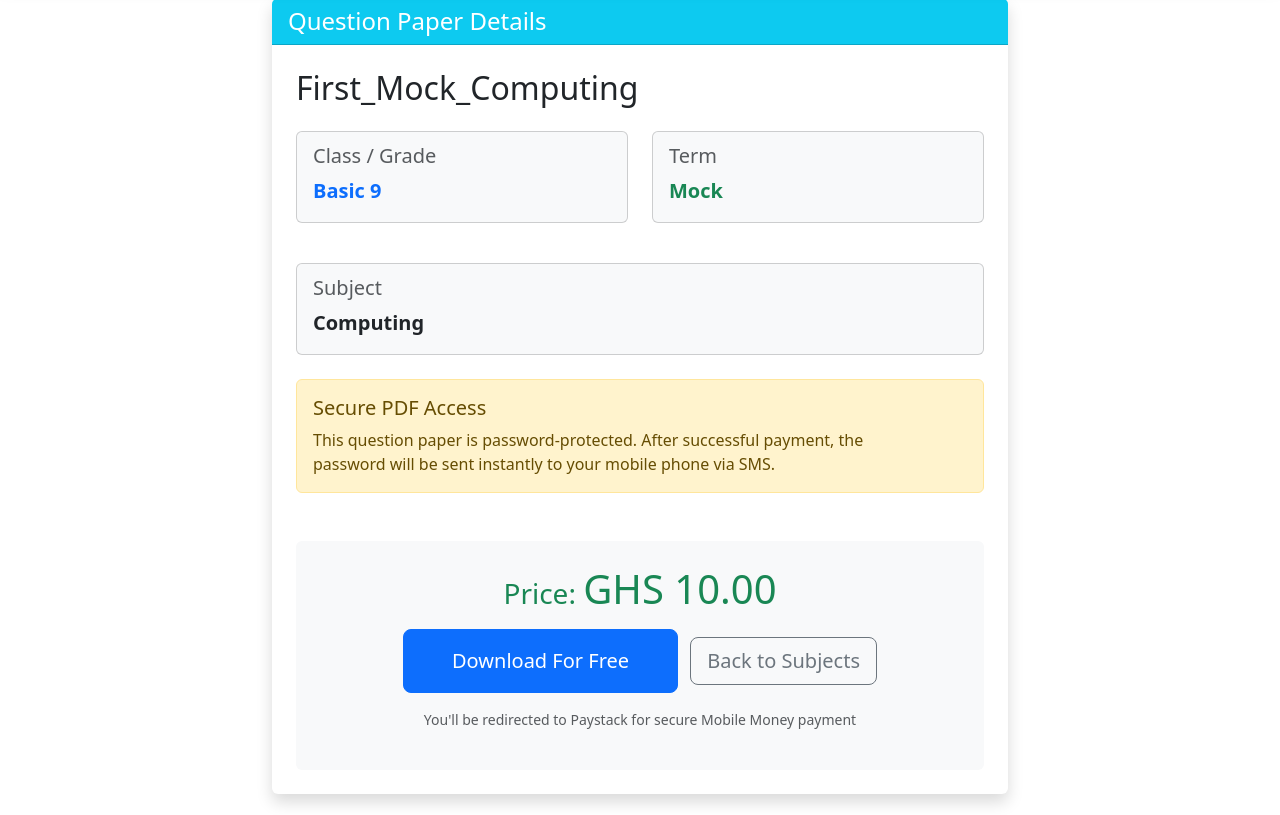
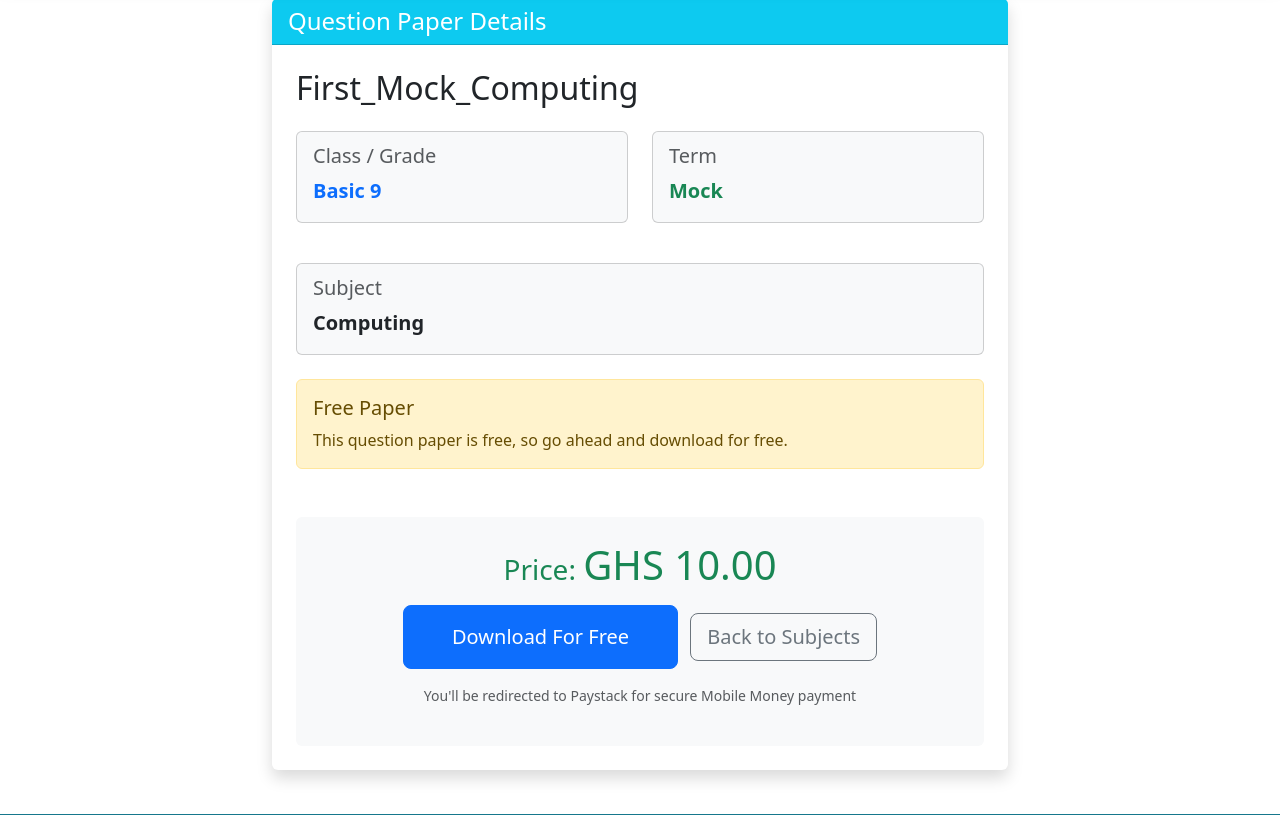
Before and after one commit to NiiDk/MoMoDownloadSite, a Django app: a page that uses shop/templates/shop/paper_detail.html in a window 1280 px wide. Shown: the part 77-892 px from the top of the page. Run offline with Django 5.2, Linux system fonts and the light colour scheme; data comes from the database, SQL or seed files in the repository.

Commit message:
Update paper_detail.html

```diff
--- a/shop/templates/shop/paper_detail.html
+++ b/shop/templates/shop/paper_detail.html
@@ -39,8 +39,8 @@
                 </div>
 
                 <div class="alert alert-warning alert-dismissible fade show">
-                    <h5 class="alert-heading"><i class="bi bi-shield-lock"></i> Secure PDF Access</h5>
-                    <p class="mb-0">This question paper is password-protected. After successful payment, the password will be sent instantly to your mobile phone via SMS.</p>
+                    <h5 class="alert-heading"><i class="bi bi-shield-lock"></i> Free Paper</h5>
+                    <p class="mb-0">This question paper is free, so go ahead and download for free.</p>
                 </div>
 
                 <div class="text-center mt-5 p-4 bg-light rounded">
```
